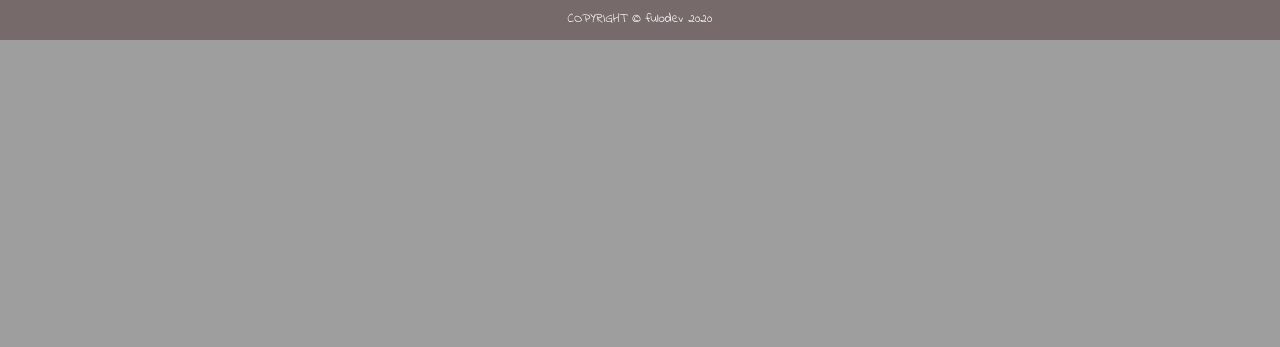
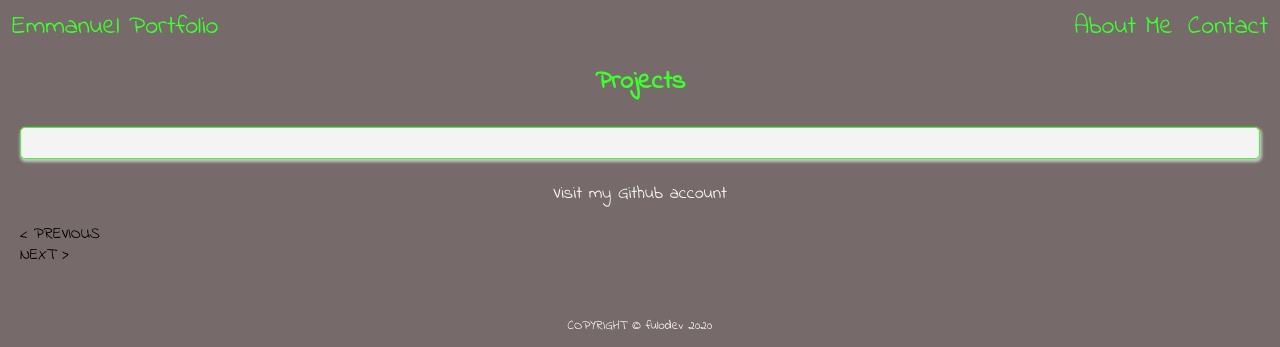
Before and after one commit to emmanueluwa/portfolio_project, a Django app: page / in a window 1280 px wide. Shown: the part 855-1202 px from the top of the page. Before the commit the page ends 895 px from the top, so only its background shows below. Run offline with Django 3.2, Linux system fonts and the light colour scheme; data that the repository does not hold is empty.

Commit message:
adding project section to front landing

```diff
--- a/portfolio_project/static/portfolio_project/css/main.css
+++ b/portfolio_project/static/portfolio_project/css/main.css
@@ -496,6 +496,53 @@ h1 {
   }
 }
 
+.nav1 {
+  display: grid;
+  grid-template-columns: 1fr 1fr -webkit-min-content;
+  grid-template-columns: 1fr 1fr min-content;
+  grid-template-rows: repeat(2, -webkit-min-content);
+  grid-template-rows: repeat(2, min-content);
+  background-color: var(--alert);
+}
+.nav1__lblock {
+  grid-row: 1/2;
+  grid-column: 1/2;
+  display: flex;
+  align-items: center;
+  padding: 12rem;
+}
+.nav1__options {
+  grid-row: 1/2;
+  grid-column: 3/4;
+  display: flex;
+  align-items: center;
+  padding: 12rem;
+}
+.nav1__options li {
+  margin-left: 15rem;
+}
+.nav1__logo {
+  color: var(--alpha);
+}
+.nav1__option1 {
+  color: var(--alpha);
+  white-space: nowrap;
+}
+.nav1__option2 {
+  color: var(--alpha);
+}
+@media (min-width: 767px) {
+  .nav1__logo {
+    font-size: 26rem;
+  }
+  .nav1__option1 {
+    font-size: 26rem;
+  }
+  .nav1__option2 {
+    font-size: 26rem;
+  }
+}
+
 .hero {
   padding: 10rem;
   background-color: var(--beta);
@@ -533,6 +580,31 @@ h1 {
     font-size: 28rem;
     line-height: 37rem;
   }
+}
+
+.hero1 {
+  padding: 10rem;
+  background-color: var(--alert);
+}
+.hero1--bgimg {
+  background-image: url("{% static '../../images/hero-img-small.svg' %}");
+  background-repeat: no-repeat;
+  background-size: cover;
+  width: 100%;
+}
+.hero1 h1 {
+  font-size: 26rem;
+  text-align: center;
+  color: var(--alpha);
+  line-height: 30rem;
+  margin-bottom: 15rem;
+}
+.hero1 p {
+  font-size: 18rem;
+  text-align: center;
+  color: var(--delta);
+  line-height: 30rem;
+  margin-bottom: 15rem;
 }
 
 .container {
@@ -579,6 +651,32 @@ h1 {
   }
 }
 
+.paginate {
+  display: flex;
+  justify-content: space-between;
+  color: var(--delta);
+  font-weight: bold;
+}
+
+.listing {
+  margin: 30rem 10rem;
+  background-color: var(--alert);
+}
+.listing__card {
+  border: 1px var(--alpha) solid;
+  background-color: var(--delta);
+  padding: 15rem;
+  border-radius: 5rem;
+  box-shadow: 1px 2px 3px 1px var(--elements);
+  margin-bottom: 20rem;
+}
+.listing__title {
+  align-self: center;
+}
+.listing__github {
+  color: var(--alpha);
+}
+
 .footer {
   background-color: var(--alert);
   color: var(--delta);
--- /dev/null
+++ b/portfolio_project/static/portfolio_project/sass/components/_hero1.scss
@@ -0,0 +1,45 @@
+.hero1 {
+  padding: 10rem;
+  background-color: var(--alert);
+
+  &--bgimg {
+    background-image: url("{% static '../../images/hero-img-small.svg' %}");
+    background-repeat: no-repeat;
+    background-size: cover;
+    width: 100%;
+    // box-shadow: 0 3000px rgba(14, 10, 10, 0.3) inset;
+  }
+
+  h1 {
+    font-size: 26rem;
+    text-align: center;
+    color: var(--alpha);
+    line-height: 30rem;
+    margin-bottom: 15rem;
+  }
+
+  p {
+    font-size: 18rem;
+    text-align: center;
+    color: var(--delta);
+    line-height: 30rem;
+    margin-bottom: 15rem;
+  }
+
+  // @include respond-to("small") {
+  //   &__wrap {
+  //     max-width: 895rem;
+  //     margin: 10rem auto;
+  //   }
+
+  //   h1 {
+  //     font-size: 38rem;
+  //     line-height: 40rem;
+  //   }
+
+  //   p {
+  //     font-size: 28rem;
+  //     line-height: 37rem;
+  //   }
+  // }
+}
--- /dev/null
+++ b/portfolio_project/static/portfolio_project/sass/components/_listing.scss
@@ -0,0 +1,30 @@
+.listing {
+  margin: 30rem 10rem;
+  background-color: var(--alert);
+
+  &__card {
+    border: 1px var(--alpha) solid;
+    background-color: var(--delta);
+    padding: 15rem;
+    border-radius: 5rem;
+    box-shadow: 1px 2px 3px 1px var(--elements);
+    margin-bottom: 20rem;
+  }
+
+  &__title {
+    align-self: center;
+    // font-size: 25rem;
+  }
+
+  // &__view {
+  //   text-align: center;
+  //   font-size: 14rem;
+  //   text-decoration: underline;
+  //   display: block;
+  //   color: var(--alpha);
+  // }
+
+  &__github {
+    color: var(--alpha);
+  }
+}
--- /dev/null
+++ b/portfolio_project/static/portfolio_project/sass/components/_nav1.scss
@@ -0,0 +1,55 @@
+.nav1 {
+  display: grid;
+  grid-template-columns: 1fr 1fr min-content;
+  grid-template-rows: repeat(2, min-content);
+
+  background-color: var(--alert);
+
+  &__lblock {
+    grid-row: 1/2;
+    grid-column: 1/2;
+
+    display: flex;
+    align-items: center;
+    padding: 12rem;
+  }
+
+  &__options {
+    grid-row: 1/2;
+    grid-column: 3/4;
+
+    display: flex;
+    align-items: center;
+    padding: 12rem;
+    li {
+      margin-left: 15rem;
+    }
+  }
+
+  &__logo {
+    color: var(--alpha);
+  }
+
+  &__option1 {
+    color: var(--alpha);
+    white-space: nowrap;
+  }
+
+  &__option2 {
+    color: var(--alpha);
+  }
+
+  @include respond-to("small") {
+    &__logo {
+      font-size: 26rem;
+    }
+
+    &__option1 {
+      font-size: 26rem;
+    }
+
+    &__option2 {
+      font-size: 26rem;
+    }
+  }
+}
--- /dev/null
+++ b/portfolio_project/static/portfolio_project/sass/components/_paginate.scss
@@ -0,0 +1,6 @@
+.paginate {
+  display: flex;
+  justify-content: space-between;
+  color: var(--delta);
+  font-weight: bold;
+}
--- a/portfolio_project/static/portfolio_project/sass/main.scss
+++ b/portfolio_project/static/portfolio_project/sass/main.scss
@@ -13,6 +13,10 @@
 
 // COMPONENTS
 @import "components/_nav.scss";
+@import "components/_nav1.scss";
 @import "components/_hero.scss";
+@import "components/_hero1.scss";
 @import "components/_container.scss";
+@import "components/_paginate.scss";
+@import "components/_listing.scss";
 @import "components/_footer.scss";
--- a/portfolio_project/template/portfolio_project/home.html
+++ b/portfolio_project/template/portfolio_project/home.html
@@ -15,17 +15,16 @@
 <body>
     <nav class="nav">
         <ul class="nav__lblock">
-           <li class="nav__logo"><a href=""></a>Emmanuel Portfolio</li>
+           <li class="nav__logo"><a href="home.html"></a>Emmanuel Portfolio</li>
         </ul>
         <ul class="nav__options">
-           <li class="nav__option1"><a href="">Projects</a></li>
-           <li class="nav__option2"><a href="">Home</a></li>
+           <li class="nav__option1"><a href="projects.html">Projects</a></li>
+           <li class="nav__option2"><a href="">Contact</a></li>
         </ul>
     </nav>
 
     <div class="hero hero--bgimg" >
         <div class="hero__wrap">
-    <!-- <body id="hero--bgimg" style="background-image: url('{% static '../../static/portfolio_project/images/hero-img-small.svg'%}');"> -->
             <h1>Python(Django) Developer</h1>
             <p>Software Engineering challenges the way we think in order to solve problems, using tools, previous knowledge and
             documentation available to us. The possiblilities with Software are pretty much endless.<br>
@@ -48,7 +47,6 @@
                                 <li><a href="">Sass</a></li>
                                 <li><a href="">Heroku</a></li>
                                 <li><a href="">PSQL</a></li>
-
                             </ul>
                         </picture>
 
@@ -59,6 +57,44 @@
         </div>
     </div>
 
+    <nav class="nav1">
+        <ul class="nav1__lblock">
+            <li class="nav1__logo"><a href=""></a>Emmanuel Portfolio</li>
+        </ul>
+        <ul class="nav1__options">
+            <li class="nav1__option1"><a href="home.html">About Me</a></li>
+            <li class="nav1__option2"><a href="">Contact</a></li>
+        </ul>
+    </nav>
+
+    <div class="hero1">
+            <h1>Projects</h1>
+                <div class="listing">
+                    <section>
+                        <div class="listing__card">
+                            <header class="listing__header">
+                                {% for project in projects %}
+                                <h2 class="listing__title">{{ project.title }}</h2>
+                            </header>
+
+                            <a href="/post/{{ project.id }}" class="listing__view">See more</a>
+                                {% endfor %}
+
+                        </div>
+                        <p class="listing__github" href="github.com">Visit my Github account</p>
+
+                        <ul class="toggle">
+                            <li>
+                                < PREVIOUS</li>
+                            <li>NEXT ></li>
+                        </ul>
+                    </section>
+                </div>
+    </div>
+
+
+
+
 <footer class="footer">COPYRIGHT &copy; fulodev 2020</footer>
 </body>
 </html>
--- a/portfolio_project/template/portfolio_project/projects.html
+++ b/portfolio_project/template/portfolio_project/projects.html
@@ -1,6 +1,7 @@
+
+{% extends "base.html" %} {% block content %}
 {% load static %}
 
-{% extends "base.html" %} {% block content %}
 <a href="/">Home</a> ||
 
 
```
Also changed, not shown: 1 other file.
